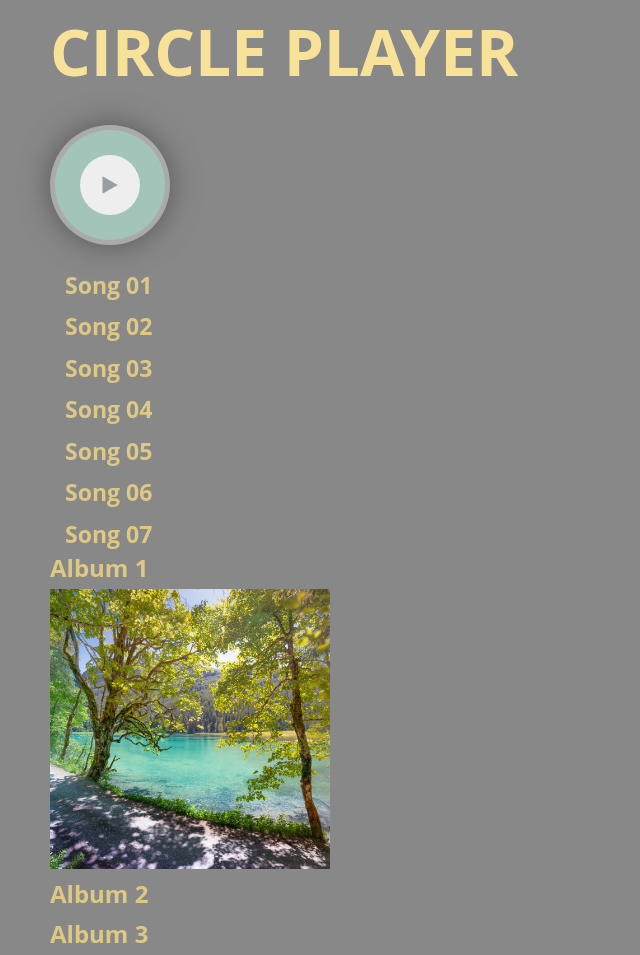
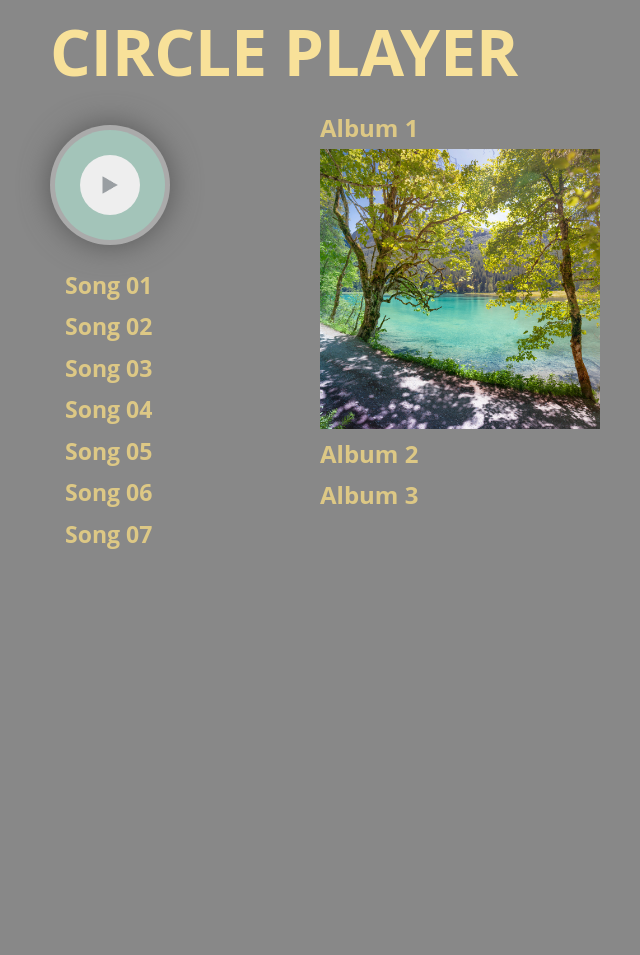
Before and after one commit to KateKorneeva/radial_player, a website: page index.html in a window 1280 px wide. Shown: the whole page, without its empty margins (265-905 px from the left). After the commit the page ends 800 px from the top, so only its background shows below. Drawn offline with nearby package versions, Linux system fonts and the light colour scheme.

Commit message:
try to fix div.albums display

```diff
--- a/css/style.css
+++ b/css/style.css
@@ -9,6 +9,7 @@ body {
     margin-left: auto;
     margin-right: auto;
     width: 650px;
+    position: relative;
 }
 
 header {
@@ -31,8 +32,9 @@ header {
 
 /* Styles for list of albums */
 .albums {
-    float: right;
     position: absolute;
+    top: 100px;
+    right: 100px;
 }
 
 .albums .header {
```
